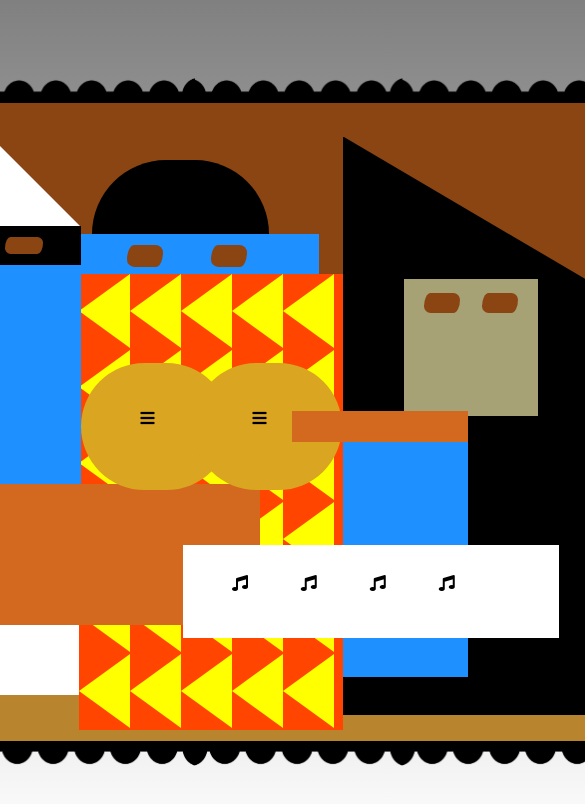
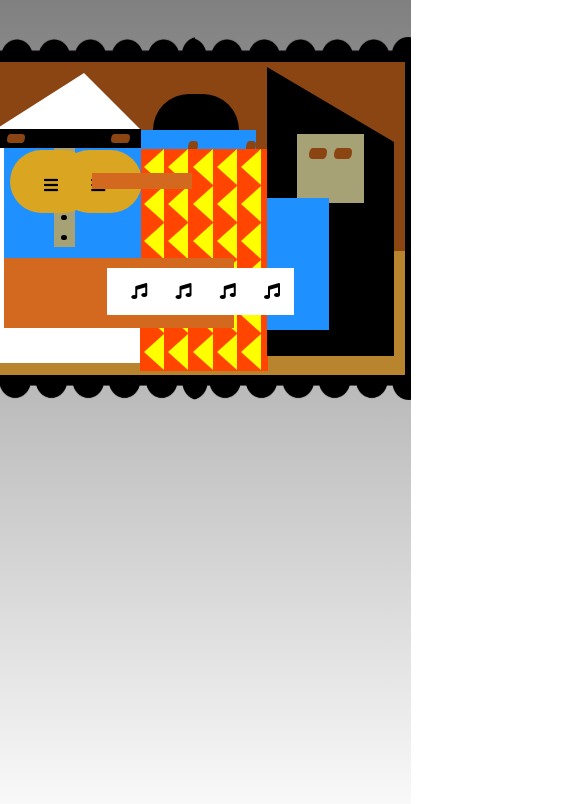
Before and after one commit to Lucasdota/PicassoPainting, a plain HTML site: page docs/index.html in a window 390 px wide. Shown: the top 804 px of the page, 585 px wide, since content can reach past the window. Drawn offline with Linux system fonts and the light colour scheme.

Commit message:
adjusting media query for resizing purposes

```diff
--- a/docs/style.css
+++ b/docs/style.css
@@ -11,7 +11,7 @@ body{
     overflow: hidden;
     display: flex;
     justify-content: center;
-    align-items: center;
+    padding-top:3.5rem;
 }
 
 /*cool frame with border-image; centering children with flexbox*/
@@ -298,3 +298,53 @@ body{
     margin-top:8%;
     margin-left:13%;
 }
+
+@media screen and (max-width:640px){
+    .container{
+        width:27rem;
+        height:20.3rem;
+    }
+
+    .white-guy{
+        width:9rem;
+        height:17.2rem;
+    }
+
+    .white-guy-hat{
+        border-bottom:3.5em solid white;
+        border-right:3.5em solid transparent;
+        border-left:5.55em solid transparent;
+    }
+
+    .white-guy-shirt{
+        margin-left:8px;
+    }
+
+    .orange-guy{
+        width:7.5rem;
+        height:17.3rem;
+        margin-right:-13px;
+        margin-bottom:-7px;
+    }
+
+    .orange-guy-body{
+        height:16rem;
+
+    }
+
+    .triangles{
+        border-right:20.5px solid yellow;
+        border-bottom:18.5px solid transparent;
+        border-top:18.5px solid transparent;
+    }
+
+    .black-guy{
+        width:8rem;
+        height:16.75rem;
+    }
+
+    .black-guy-hat{
+        border-bottom:75px solid black;
+        border-right:127.5px solid transparent;
+    }
+}
```
